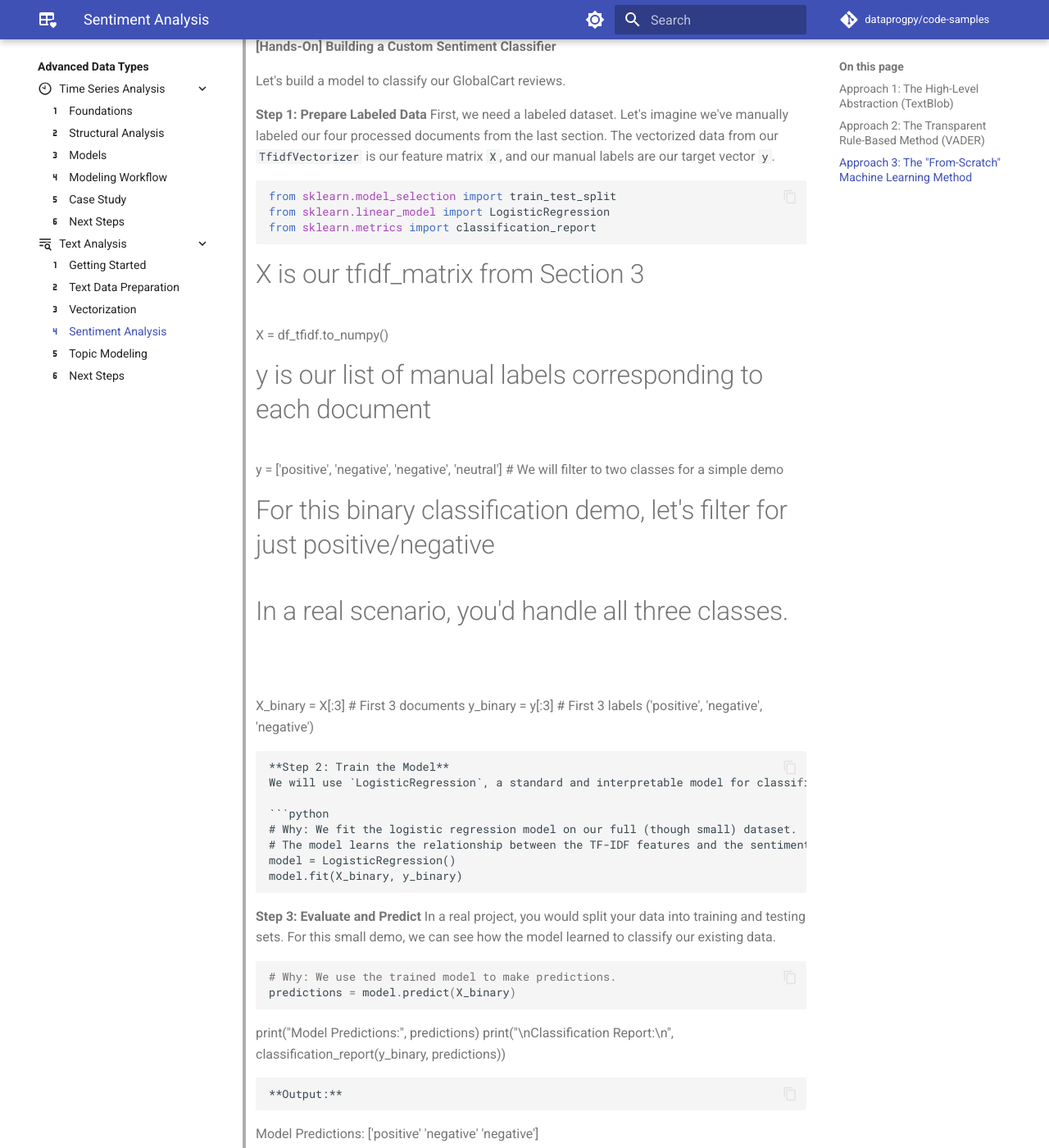
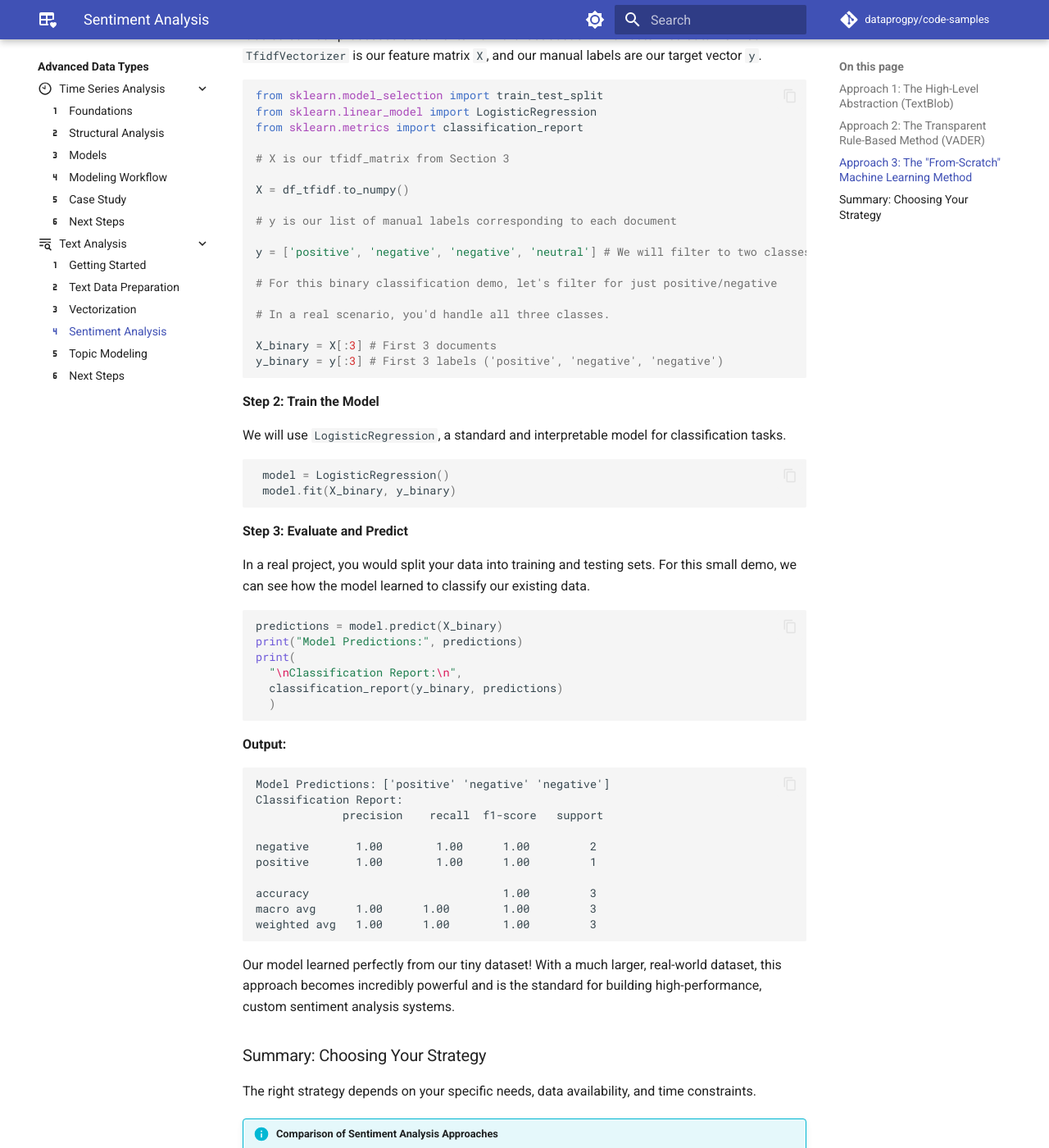
Before and after one commit to dataprogpy/dataprogpy.github.io, an MkDocs documentation site: the page built from docs/adv-data-types/text-analysis/sentiment-analysis.md, in a window 1280 px wide and 1400 px high, scrolled down 2862 px. Shown: the whole window at 82% size. Built offline with MkDocs 1.6.1 and Material for MkDocs 9.7.7, drawn with Linux system fonts in a browser that asks for light colours; comment, search, counter and statistics services are not loaded; some of the changed text lies outside the part shown.

Commit message:
Add sentiment analysis section. resolves #17

`````diff
--- a/docs/adv-data-types/text-analysis/sentiment-analysis.md
+++ b/docs/adv-data-types/text-analysis/sentiment-analysis.md
@@ -1,13 +1,8 @@
 ---
 icon: material/numeric-4
 ---
-Of course. Let's move on to the practical application of our prepared data.
 
-Here is the content for **Section 4: Strategies for Sentiment Analysis**.
-
------
-
-# Section 4: Strategies for Sentiment Analysis
+# Strategies for Sentiment Analysis
 
 Now that we have learned how to prepare and vectorize text, we can begin performing analysis. One of the most common and valuable applications of text analysis in a business context is **Sentiment Analysis**—the process of programmatically identifying and categorizing the opinion or emotion expressed in a piece of text.
 
@@ -99,97 +94,87 @@ The most powerful and flexible approach is to build your own sentiment analysis
 
 The key advantage here is that the model learns the nuances of sentiment *from your own labeled data*. This allows it to understand domain-specific language (e.g., that "quiet" is a highly positive attribute for a blender but might be neutral for a pair of shoes).
 
-> **[Hands-On] Building a Custom Sentiment Classifier**
->
-> Let's build a model to classify our GlobalCart reviews.
->
-> **Step 1: Prepare Labeled Data**
-> First, we need a labeled dataset. Let's imagine we've manually labeled our four processed documents from the last section. The vectorized data from our `TfidfVectorizer` is our feature matrix `X`, and our manual labels are our target vector `y`.
->
-> ```python
-> from sklearn.model_selection import train_test_split
-> from sklearn.linear_model import LogisticRegression
-> from sklearn.metrics import classification_report
-> ```
+**Building a Custom Sentiment Classifier**
 
-> # X is our tfidf\_matrix from Section 3
->
-> X = df\_tfidf.to\_numpy()
+Let's build a model to classify our GlobalCart reviews.
 
-> # y is our list of manual labels corresponding to each document
->
-> y = ['positive', 'negative', 'negative', 'neutral'] \# We will filter to two classes for a simple demo
+**Step 1: Prepare Labeled Data**
+First, we need a labeled dataset. Let's imagine we've manually labeled our four processed documents from the last section. The vectorized data from our `TfidfVectorizer` is our feature matrix `X`, and our manual labels are our target vector `y`.
 
-> # For this binary classification demo, let's filter for just positive/negative
->
-> # In a real scenario, you'd handle all three classes.
->
-> X\_binary = X[:3] \# First 3 documents
-> y\_binary = y[:3] \# First 3 labels ('positive', 'negative', 'negative')
->
-> ````
->
-> **Step 2: Train the Model**
-> We will use `LogisticRegression`, a standard and interpretable model for classification tasks.
+```python
 
-> ```python
-> # Why: We fit the logistic regression model on our full (though small) dataset.
-> # The model learns the relationship between the TF-IDF features and the sentiment labels.
-> model = LogisticRegression()
-> model.fit(X_binary, y_binary)
-> ````
->
-> **Step 3: Evaluate and Predict**
-> In a real project, you would split your data into training and testing sets. For this small demo, we can see how the model learned to classify our existing data.
->
-> ```python
-> # Why: We use the trained model to make predictions.
-> predictions = model.predict(X_binary)
-> ```
+from sklearn.model_selection import train_test_split
+from sklearn.linear_model import LogisticRegression
+from sklearn.metrics import classification_report
 
-> print("Model Predictions:", predictions)
-> print("\\nClassification Report:\\n", classification\_report(y\_binary, predictions))
->
-> ```
->
-> **Output:**
+# X is our tfidf_matrix from Section 3
 
-> ```
->
-> Model Predictions: ['positive' 'negative' 'negative']
+X = df_tfidf.to_numpy()
 
-> Classification Report:
-> precision    recall  f1-score   support
+# y is our list of manual labels corresponding to each document
 
-> ```
-> negative       1.00      1.00      1.00         2
-> positive       1.00      1.00      1.00         1
-> ```
+y = ['positive', 'negative', 'negative', 'neutral'] # We will filter to two classes for a simple demo
 
-> ```
-> accuracy                           1.00         3
-> ```
->
-> macro avg       1.00      1.00      1.00         3
-> weighted avg       1.00      1.00      1.00         3
->
-> ```
->
-> Our model learned perfectly from our tiny dataset\! With a much larger, real-world dataset, this approach becomes incredibly powerful and is the standard for building high-performance, custom sentiment analysis systems.
-> ```
+# For this binary classification demo, let's filter for just positive/negative
+
+# In a real scenario, you'd handle all three classes.
+
+X_binary = X[:3] # First 3 documents
+y_binary = y[:3] # First 3 labels ('positive', 'negative', 'negative')
+
+```
+
+ **Step 2: Train the Model**
+
+ We will use `LogisticRegression`, a standard and interpretable model for classification tasks.
+
+```python
+ model = LogisticRegression()
+ model.fit(X_binary, y_binary)
+```
+
+**Step 3: Evaluate and Predict**
+
+In a real project, you would split your data into training and testing sets. For this small demo, we can see how the model learned to classify our existing data.
+
+```python
+
+predictions = model.predict(X_binary)
+print("Model Predictions:", predictions)
+print(
+  "\nClassification Report:\n",
+  classification_report(y_binary, predictions)
+  )
+```
+
+ **Output:**
+ ```
+
+ Model Predictions: ['positive' 'negative' 'negative']
+ Classification Report:
+              precision    recall  f1-score   support
+
+ negative       1.00        1.00      1.00         2
+ positive       1.00        1.00      1.00         1
+
+ accuracy                             1.00         3
+ macro avg      1.00      1.00        1.00         3
+ weighted avg   1.00      1.00        1.00         3
+
+ ```
+
+ Our model learned perfectly from our tiny dataset\! With a much larger, real-world dataset, this approach becomes incredibly powerful and is the standard for building high-performance, custom sentiment analysis systems.
 
 ### Summary: Choosing Your Strategy
 
 The right strategy depends on your specific needs, data availability, and time constraints.
 
-> **[INFO] Comparison of Sentiment Analysis Approaches**
->
-> | Strategy | Ease of Use | Customization | Data Requirement | Best For... |
-> | :--- | :--- | :--- | :--- | :--- |
-> | **TextBlob** | Very Easy | None | None | Quick, general-purpose sentiment checks. |
-> | **VADER** | Easy | Low | None | Analyzing social media or informal text. |
-> | **Custom Model** | Hard | High | Labeled Data | High-accuracy, domain-specific tasks. |
+!!! info "**Comparison of Sentiment Analysis Approaches**"
+
+    | Strategy | Ease of Use | Customization | Data Requirement | Best For... |
+    | :--- | :--- | :--- | :--- | :--- |
+    | **TextBlob** | Very Easy | None | None | Quick, general-purpose sentiment checks. |
+    | **VADER** | Easy | Low | None | Analyzing social media or informal text. |
+    | **Custom Model** | Hard | High | Labeled Data | High-accuracy, domain-specific tasks. |
 
 You are now equipped with a range of tools to analyze sentiment. The next section will shift our focus from supervised classification to unsupervised discovery, where we will learn to find hidden themes in our text data.
-
-*(Proceed to Section 5: Uncovering Hidden Themes with Topic Modeling)*
`````
Also changed, not shown: other parts of docs/adv-data-types/text-analysis/sentiment-analysis.md (+4 -4 lines), docs/adv-data-types/text-analysis/vectorization.md (+48 -0 lines).
